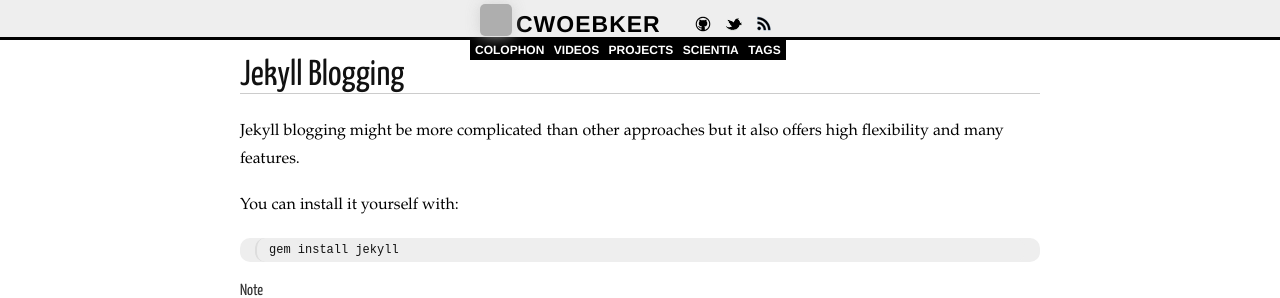
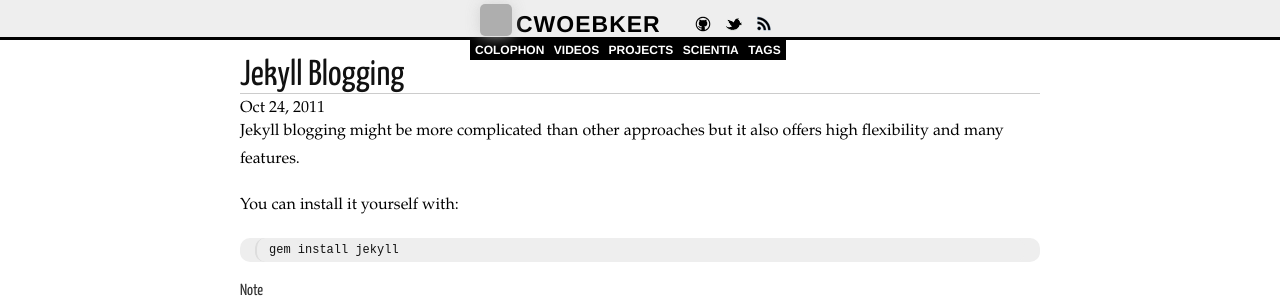
Before and after one commit to cwoebker/.com, a Jekyll site: the page built from _posts/2011-10-24-jekyll-blogging.markdown, in a window 1280 px wide and 900 px high. Shown: the top 298 px of the window. Built offline with Jekyll 4.4.1, drawn with Linux system fonts in a browser that asks for light colours; Markdown is read by kramdown in place of the engine named in the settings; formulas are drawn with MathJax 3; comment, search, counter and statistics services are not loaded; grey boxes are pictures that could not be loaded.

Commit message:
changed post date position

```diff
--- a/_layouts/post.html
+++ b/_layouts/post.html
@@ -8,14 +8,11 @@ external:
     <h1>
 	  <a href="{{ page.url }}">{{ page.title }}</a>
     </h1>
-    <br />
+    <section class="byline">{{ page.date | date: "%b %d, %Y" }}</section>
     <div class="body">
       {{ content }}
     </div>
     <br />
-    <postamble datetime="{{ post.date | date: "%Y-%m%d" }} ">
-	  -- {{ page.date | date: "%b %d, %Y" }}
-    </postamble>
     <ul id="post_tags">
     {% for tag in page.tags %}
       <li><a class="tag" href="/tag/{{ tag }}">{{ tag }}</a></li>
```
